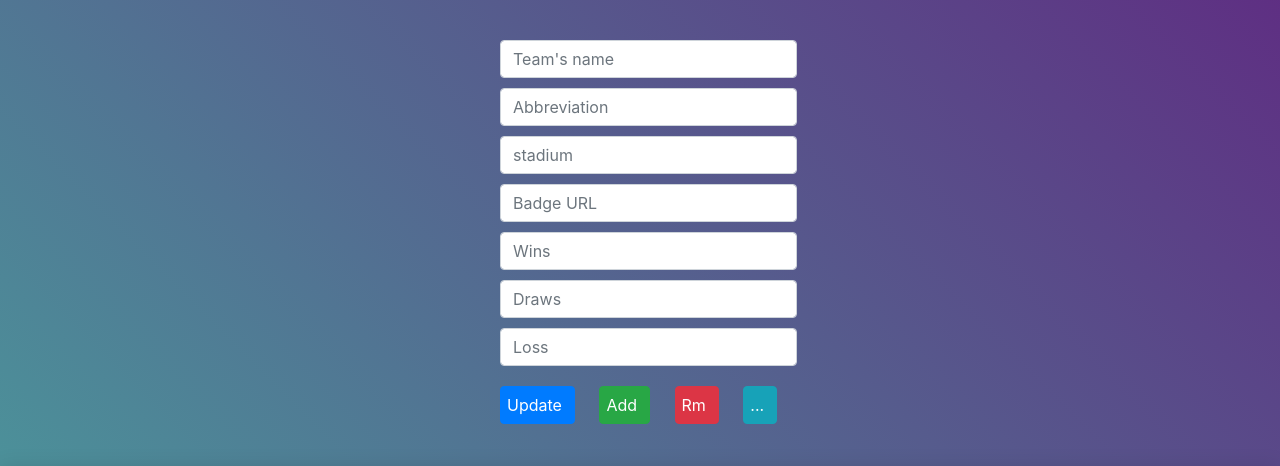
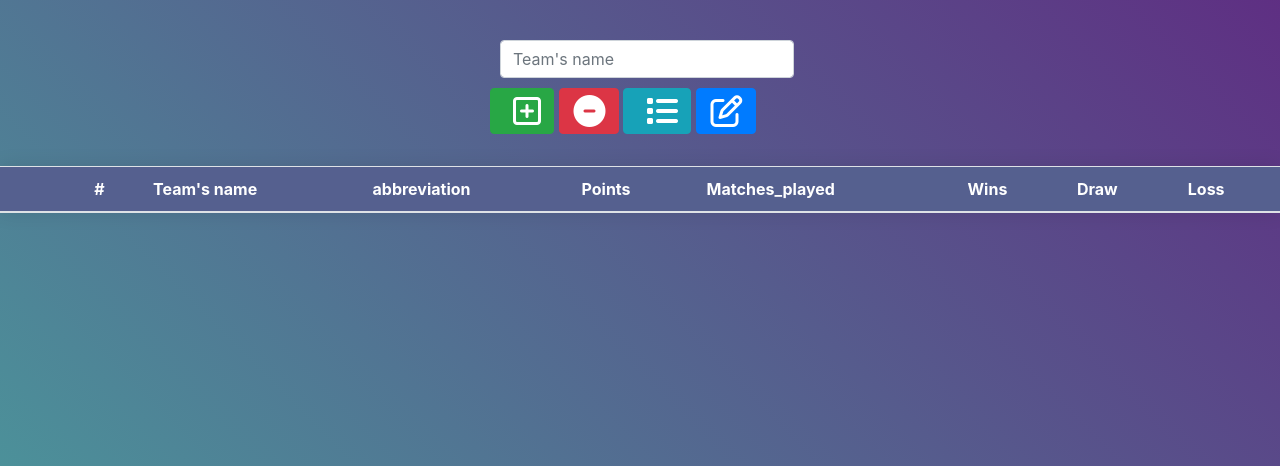
Before and after one commit to Kredam/CsapatSport-DB, a Flask app: page /teams in a window 1280 px wide. Shown: the part 58-524 px from the top of the page. Run offline with Flask 2, Linux system fonts and the light colour scheme; data that the repository does not hold is empty; parts of the project's set-up code (start-up, migrations or seed data) failed here and were passed over; some libraries are stand-ins or nearby versions.

Commit message:
form extended

```diff
--- a/app.py
+++ b/app.py
@@ -11,52 +11,51 @@ app.config["TEMPLATES_AUTO_RELOAD"] = True
 def home():
     return render_template("home.html")
 
-@app.route('/teams', methods=['GET','POST'])
+
+@app.route('/teams', methods=['GET', 'POST'])
 def teams():
     if request.method == 'POST':
+        update_button = request.form.get('update')
         list_button = request.form.get('list')
         add_button = request.form.get('add')
         remove_button = request.form.get('remove')
-        club = request.form.get('team')
+        club = request.form.get('team_name')
+        club = request.form.get('name')
         abbr = request.form.get('abbreviation')
-        badge = request.form.get('badge')
-        stadium = request.form.get('stadium')
-        wins = request.form.get('wins')
-        draws = request.form.get('draws')
-        loss = request.form.get('loss')
-        points = wins*3 + draws
-        matches_played = wins+draws+loss
-        if list_button:
-            database.cursor.execute(f"SELECT * FROM csapatok WHERE name LIKE '{club}' OR "
-                                    f"abbreviation LIKE '{abbr}' OR "
-                                    f"stadium LIKE '{stadium}'")
-        if add_button:
-            if club.strip() != "":
-                database.cursor.execute(f"INSERT INTO csapatok (name, abbreviation, stadium, badge, points, matches_played, W, D, L) VALUES"
-                                        f"('{club}', '{abbr}', '{stadium}', '{badge}', {points}, {matches_played}, {wins}, {draws}, {loss})")
-                database.db.commit()
-        if remove_button:
-            database.cursor.execute(f"DELETE * FROM csapatok WHERE name LIKE '{club}' OR abbreviation LIKE '{abbr}'")
+        if list_button and club.strip() != "":
+            database.cursor.execute(f"SELECT * FROM csapatok WHERE name LIKE '{club}';")
+        elif update_button:
+            database.cursor.execute(f"UPDATE csapatok SET abbreviation = '{abbr}' WHERE name = '{club}'")
+            database.db.commit()
+        elif add_button and club.strip() != "":
+            database.cursor.execute(f"INSERT INTO csapatok (name, abbreviation, stadium, badge, points, matches_played, W, D, L) VALUES ('{club}');")
+            database.db.commit()
+        elif remove_button and club.strip() != "":
+            database.cursor.execute(f"DELETE FROM csapatok WHERE name LIKE '{club}';")
+            database.db.commit()
+        else:
+            database.cursor.execute(("SELECT * FROM csapatok ORDER BY points DESC "))
     else:
         database.cursor.execute("SELECT * FROM csapatok  ORDER BY points DESC ")
-        database.db.commit()
     return render_template("csapatok.html", teams=database.cursor)
+
 
 @app.route('/players')
 def players():
     database.cursor.execute("SELECT * FROM jatekosok INNER JOIN csapatok on csapatok.name = jatekosok.club")
     return render_template("jatekosok.html", players=database.cursor)
 
+
 @app.route('/matches')
 def matches():
     database.cursor.execute("SELECT * FROM meccsek")
     return render_template("meccsek.html", matches=database.cursor)
 
+
 @app.route('/stadiums')
 def stadiums():
     database.cursor.execute("SELECT * FROM stadion")
     return render_template("stadionok.html", stadiums=database.cursor)
-
 
 
 if __name__ == '__main__':
--- a/client/templates/base.html
+++ b/client/templates/base.html
@@ -5,6 +5,7 @@
           content="width=device-width, user-scalable=no, initial-scale=1.0, maximum-scale=1.0, minimum-scale=1.0">
     <meta http-equiv="X-UA-Compatible" content="ie=edge">
     <link rel="stylesheet" href="../../static/stylesheet/basic.css">
+    <script src="../../static/js/default_values"></script>
     <script src="https://kit.fontawesome.com/3de6b5ab59.js" crossorigin="anonymous"></script>
     <link rel="stylesheet" href="https://stackpath.bootstrapcdn.com/bootstrap/4.4.1/css/bootstrap.min.css" integrity="sha384-Vkoo8x4CGsO3+Hhxv8T/Q5PaXtkKtu6ug5TOeNV6gBiFeWPGFN9MuhOf23Q9Ifjh" crossorigin="anonymous">
     <title>{% block title %}{% endblock %}</title>
@@ -30,6 +31,27 @@
 
     {% block input %} {% endblock %}
 
+    <div class="modal fade" id="exampleModal" tabindex="-1" role="dialog" aria-labelledby="exampleModalLabel" aria-hidden="true">
+      <div class="modal-dialog" role="document">
+        <div class="modal-content">
+          <div class="modal-header">
+            <h5 class="modal-title" id="exampleModalLabel">Update database</h5>
+            <button type="button" class="close" data-dismiss="modal" aria-label="Close">
+              <span aria-hidden="true">&times;</span>
+            </button>
+          </div>
+          <div class="modal-body">
+            <form method="post">
+              <div class="form-group">
+                  {% block update_inputs %} {% endblock %}
+              </div>
+            </form>
+          </div>
+        </div>
+      </div>
+    </div>
+    {% block update %} {% endblock %}
+
     {% block table %}{% endblock %}
     </div>
 
--- a/client/templates/csapatok.html
+++ b/client/templates/csapatok.html
@@ -11,20 +11,30 @@
             <div class="input-group mb-3">
                 <form action="#" method="POST">
                     <input type="text" class="form-control" name="team" id="team_field" placeholder="Team's name">
-                    <input type="text" class="form-control" name="abbreviation" id="abbr_field" placeholder="Abbreviation">
-                    <input type="text" class="form-control" name="stadium" id="stadium_field" placeholder="stadium">
-                    <input type="url" class="form-control" name="badge" id="badge_field" placeholder="Badge URL">
-                    <input type="number" class="form-control" name="wins" id="win_field" placeholder="Wins">
-                    <input type="number" class="form-control" name="draws" id="draw_field" placeholder="Draws">
-                    <input type="number" class="form-control" name="loss" id="loss_field" placeholder="Loss">
-                    <input type="submit" style="padding-left: 6px;" type="submit" class="btn btn-primary" value="Update" name="update" data-toggle="tooltip" data-placement="bottom" title="Update Record">
-                    <input type="submit" style="padding-left: 6px;" type="submit" value="Add" class="btn btn-success" name="add" data-toggle="tooltip" data-placement="bottom" title="Add Record">
-                    <input type="submit" style="padding-left: 6px;" type="submit" value="Rm" class="btn btn-danger" name="remove" data-toggle="tooltip" data-placement="bottom" title="Delete Record">
-                    <input type="submit" style="padding-left: 6px;" type="submit" value="..." class="btn btn-info" name="remove" data-toggle="tooltip" data-placement="bottom" title="List Record">
+                    <button type="submit" type="submit" class="btn btn-success" value="add" name="add" data-toggle="tooltip" data-placement="bottom" title="Add Record"><i class="far fa-plus-square"></i></button>
+                    <button type="submit" value="Rm" class="btn btn-danger" name="remove" data-toggle="tooltip" data-placement="bottom" title="Delete Record"><i style="padding-left: 2px" class="fas fa-minus-circle"></i></button>
+                    <button type="submit" value="..." class="btn btn-info" name="list" data-toggle="tooltip" data-placement="bottom" title="List Record"><i class="fas fa-list"></i></button>
+                    <button type="button" class="btn btn-primary" data-toggle="modal" data-toggle="tooltip" data-placement="bottom" title="Update Record" data-target="#exampleModal"><i style="padding-left: 2px" class="far fa-edit"></i></button>
                 </form>
             </div>
         </div>
     </div>
+{% endblock %}
+
+{% block update_inputs %}
+    <label for="teams_name">Team's name</label>
+    <input type="text" class="form-control" name="teams_name" id="teams_name" placeholder="Team's name">
+    <label for="abbr_field">Abbrevation</label>
+    <input type="text" class="form-control" name="abbreviation" id="abbr_field" placeholder="Abbreviation">
+    <label for="abbr_field">Badge(URL)</label>
+    <input type="url" class="form-control" name="badge" id="badge_field" placeholder="Badge URL">
+    <label for="win_field">Wins</label>
+    <input type="number" class="form-control" value="0" name="wins" id="win_field" placeholder="Wins">
+    <label for="draw_field">Draws</label>
+    <input type="number" class="form-control" value="0" name="draws" id="draw_field" placeholder="Draws">
+    <label for="loss_field">Loss</label>
+    <input type="number" class="form-control" value="0" name="loss" id="loss_field" placeholder="Loss">
+    <input type="submit" name="update" value="Update">
 {% endblock %}
 
 {% block table %}
@@ -32,19 +42,23 @@
         <table class="table table-hover">
             <thead>
                 <tr>
-                    <th scopre="col"></th>
+                    <th scope="col"></th>
+                    <th scope="col"></th>
                     <th scope="col">#</th>
-                    <th scopre="col">Team's name</th>
-                    <th scopre="col">abbreviation</th>
-                    <th scopre="col">Points</th>
-                    <th scopre="col">Matches_played</th>
-                    <th scopre="col">Wins</th>
-                    <th scopre="col">Draw</th>
-                    <th scopre="col">Loss</th>
+                    <th scope="col">Team's name</th>
+                    <th scope="col">abbreviation</th>
+                    <th scope="col">Points</th>
+                    <th scope="col">Matches_played</th>
+                    <th scope="col">Wins</th>
+                    <th scope="col">Draw</th>
+                    <th scope="col">Loss</th>
                 </tr>
             </thead>
             {% for team in teams %}
                 <tr>
+                    <td>
+<!--                        <button type="submit" class="btn btn-primary" value="+" style="padding:2px" data-toggle="modal" data-target="#exampleModal"><i style="padding-left: 2px" class="far fa-edit"></i></button>-->
+                    </td>
                     <td><img src={{team["badge"]}}></td>
                     <td>{{team["position"]}}</td>
                     <td>{{team["name"]}}</td>
```
